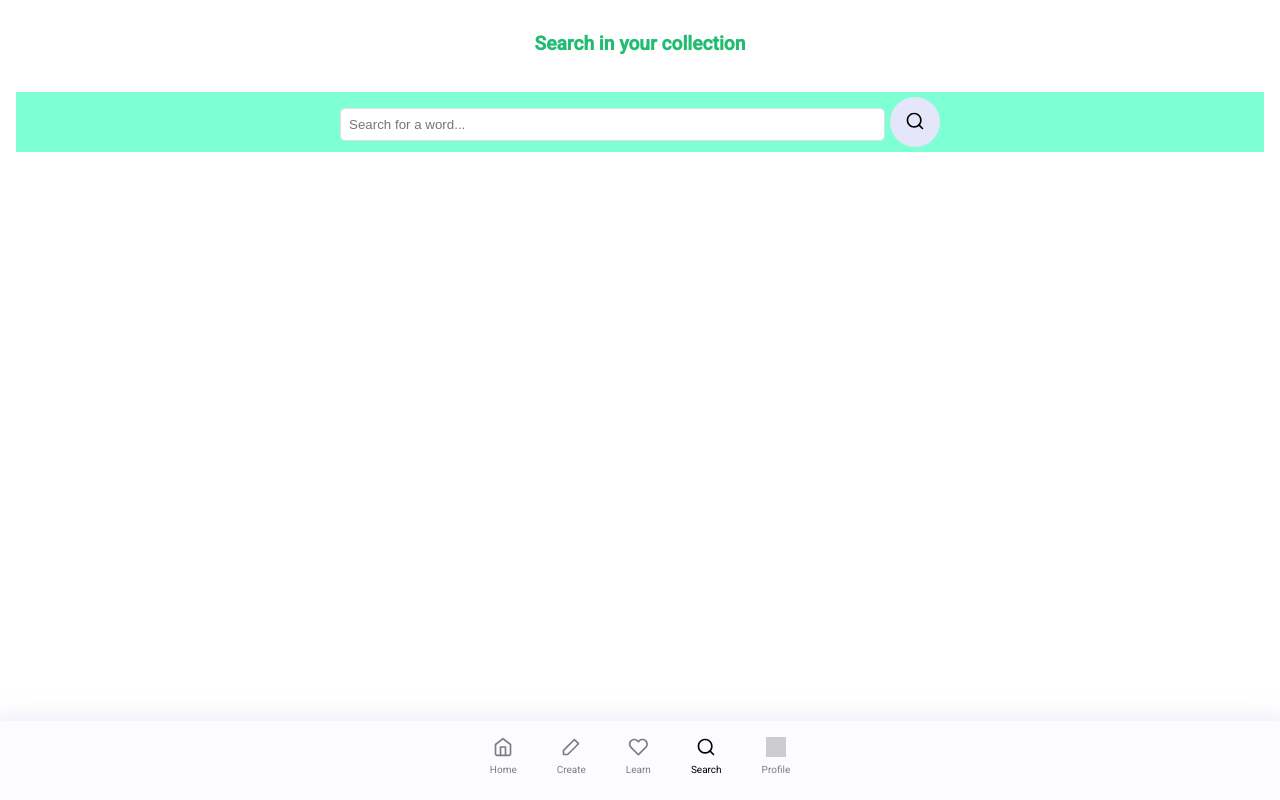
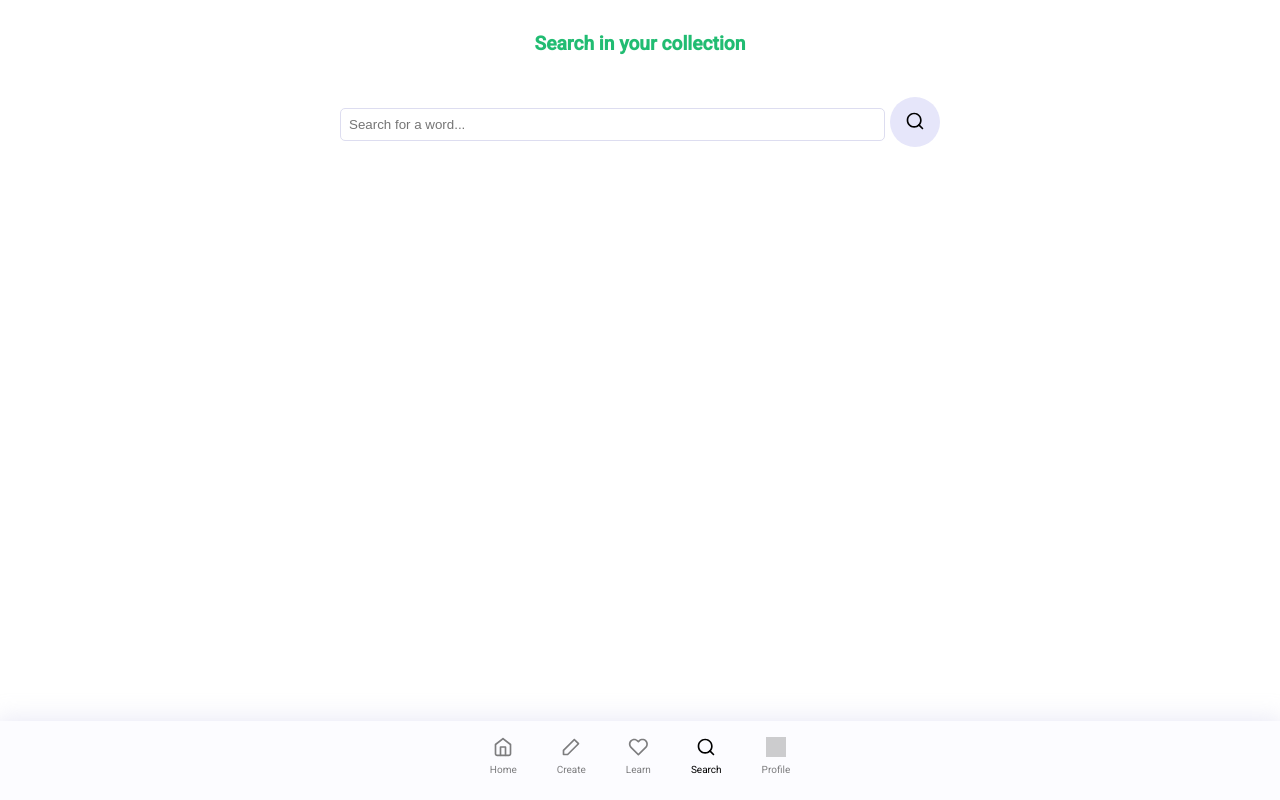
Before and after one commit to dohoeppner/capstone-project, a Next.js app: page /search in a window 1280 px wide. Built offline with nearby package versions, Linux system fonts and the light colour scheme; grey boxes are pictures that could not be loaded.

Commit message:
chore: clean background color for degugging

```diff
--- a/components/SearchBar.js
+++ b/components/SearchBar.js
@@ -34,7 +34,6 @@
 }
 
 const StyledForm = styled.form`
-  background-color: aquamarine;
   width: 100%;
   display: flex;
   justify-content: center;
```
